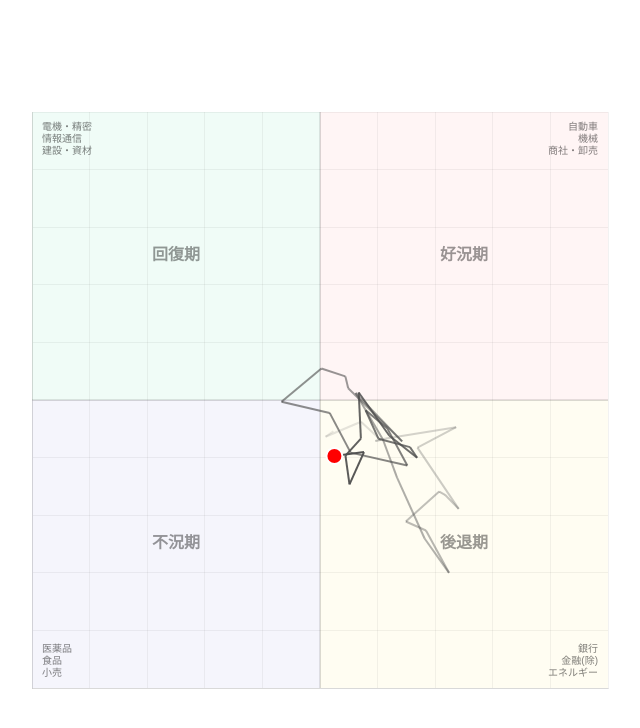
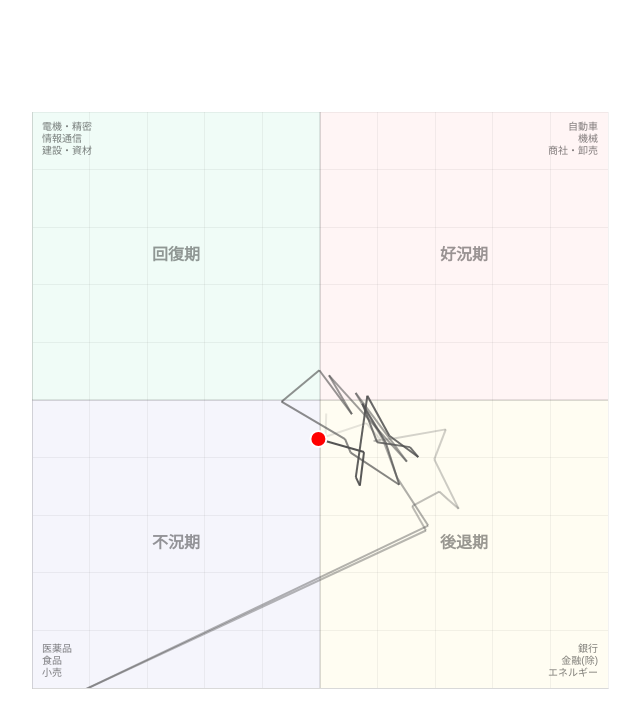
Before and after one commit to skr-works/sector-rotation-chart, a plain HTML site: page index.html in a window 1280 px wide. Shown: the whole page, without its empty margins (320-960 px from the left). Drawn offline with nearby package versions, Linux system fonts and the light colour scheme.

Commit message:
deploy: 41a22e08c417633c9a75aa92bf088786c3c4986d

```diff
--- a/index.html
+++ b/index.html
@@ -120,7 +120,7 @@
                     {
                         // 軌跡
                         label: '軌跡',
-                        data: [{"x": 1.16, "y": -2.71}, {"x": 0.48, "y": -3.19}, {"x": 3.56, "y": -1.89}, {"x": 5.27, "y": -3.47}, {"x": 4.8, "y": -3.56}, {"x": 5.73, "y": -3.34}, {"x": 11.82, "y": -2.36}, {"x": 8.46, "y": -4.13}, {"x": 12.04, "y": -9.45}, {"x": 10.85, "y": -8.23}, {"x": 10.35, "y": -7.95}, {"x": 7.45, "y": -10.55}, {"x": 9.2, "y": -11.33}, {"x": 11.2, "y": -15.0}, {"x": 9.08, "y": -12.02}, {"x": 6.69, "y": -6.74}, {"x": 5.46, "y": -3.43}, {"x": 3.09, "y": 0.61}, {"x": 7.13, "y": -3.59}, {"x": 2.45, "y": 1.02}, {"x": 2.2, "y": 2.05}, {"x": 0.12, "y": 2.73}, {"x": -3.34, "y": -0.15}, {"x": 0.84, "y": -1.12}, {"x": 2.66, "y": -4.57}, {"x": 7.58, "y": -5.68}, {"x": 5.83, "y": -2.44}, {"x": 3.96, "y": -0.89}, {"x": 5.07, "y": -3.36}, {"x": 7.81, "y": -4.09}, {"x": 8.43, "y": -5.01}, {"x": 6.02, "y": -3.1}, {"x": 3.36, "y": 0.65}, {"x": 3.55, "y": -3.35}, {"x": 2.21, "y": -4.83}, {"x": 2.56, "y": -7.33}, {"x": 3.82, "y": -4.52}, {"x": 1.25, "y": -4.86}],
+                        data: [{"x": 0.54, "y": -1.17}, {"x": 0.48, "y": -3.19}, {"x": 4.02, "y": -2.01}, {"x": 5.27, "y": -3.47}, {"x": 4.65, "y": -3.55}, {"x": 6.4, "y": -3.35}, {"x": 10.92, "y": -2.55}, {"x": 9.92, "y": -5.15}, {"x": 12.04, "y": -9.45}, {"x": 11.11, "y": -8.63}, {"x": 10.35, "y": -7.95}, {"x": 8.0, "y": -9.22}, {"x": 9.2, "y": -11.33}, {"x": -20.88, "y": -25.36}, {"x": 9.39, "y": -10.9}, {"x": 6.69, "y": -6.74}, {"x": 5.46, "y": -3.43}, {"x": 3.09, "y": 0.61}, {"x": 7.54, "y": -5.35}, {"x": 0.78, "y": 2.14}, {"x": 2.77, "y": -1.23}, {"x": -0.06, "y": 2.58}, {"x": -3.34, "y": -0.15}, {"x": 2.18, "y": -3.4}, {"x": 2.66, "y": -4.57}, {"x": 6.88, "y": -7.36}, {"x": 5.7, "y": -3.67}, {"x": 3.68, "y": -0.32}, {"x": 4.96, "y": -3.67}, {"x": 7.81, "y": -4.09}, {"x": 8.53, "y": -4.95}, {"x": 6.02, "y": -3.1}, {"x": 4.11, "y": 0.37}, {"x": 3.74, "y": -2.24}, {"x": 3.11, "y": -6.7}, {"x": 3.46, "y": -7.43}, {"x": 3.82, "y": -4.52}, {"x": -0.14, "y": -3.38}],
                         borderWidth: 2,
                         pointRadius: 0,
                         showLine: true,
@@ -137,7 +137,7 @@
                     {
                         // 現在地点
                         label: '現在',
-                        data: [{"x": 1.25, "y": -4.86}],
+                        data: [{"x": -0.14, "y": -3.38}],
                         backgroundColor: 'rgba(255, 0, 0, 1)',
                         borderColor: '#fff',
                         borderWidth: 2,
```
